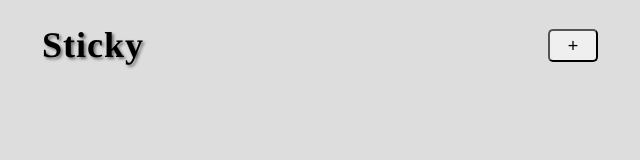
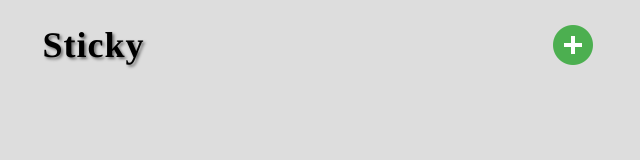
Before and after one commit to adingal/sticky, a website built with webpack: page src/index.html in a window 1280 px wide. Shown: the whole page, without its empty margins (320-960 px from the left). Built offline with nearby package versions, Linux system fonts and the light colour scheme.

Commit message:
Replace add button with an image

```diff
--- a/src/index.html
+++ b/src/index.html
@@ -9,7 +9,7 @@
 
   <header class="main-header">
    <h1>Sticky</h1>
-   <button class="addBtn">+</button>
+   <img class="addBtn" src="images/add-icon.png" alt="Add notes">
   </header>
 
   <section class="content">
```
Also changed, not shown: dist/css/styles.css.
